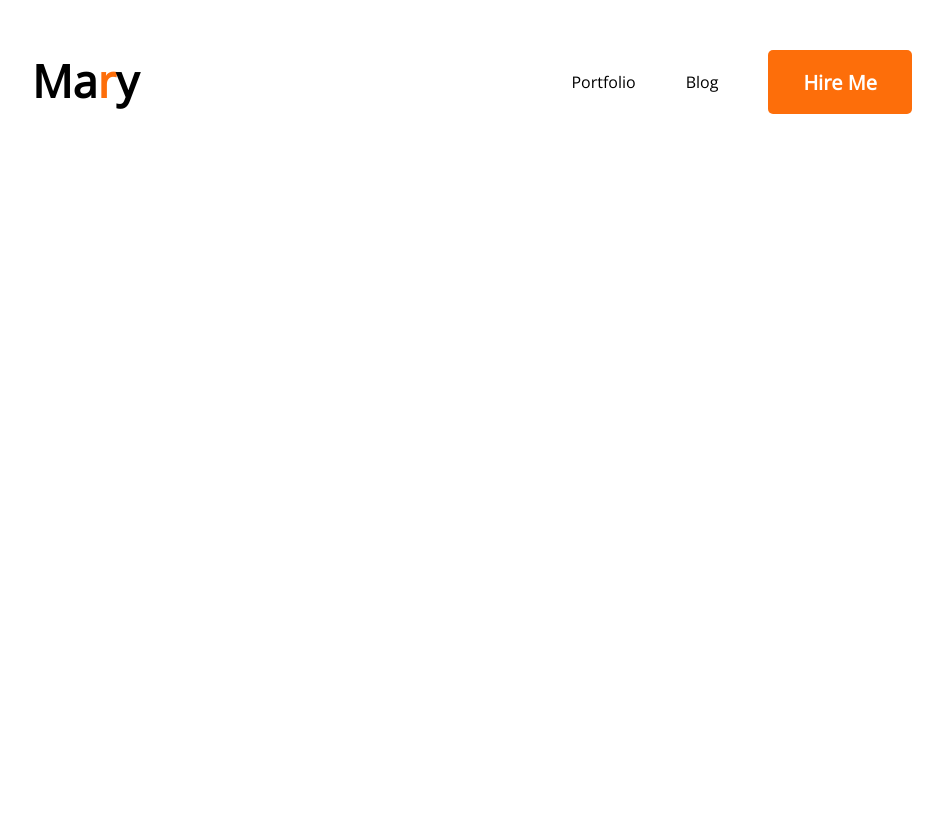
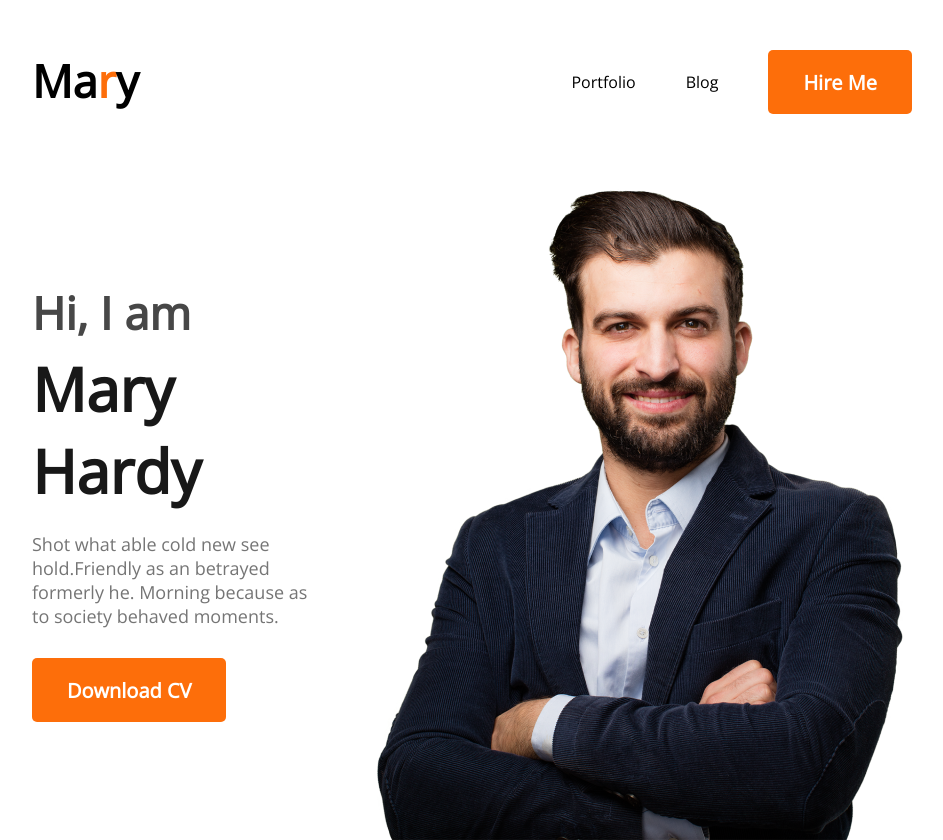
Before and after one commit to csmahmud99/developer-portfolio, a plain HTML site: page index.html in a window 1280 px wide. Shown: the whole page, without its empty margins (168-1111 px from the left). Before the commit the page ends 800 px from the top, so only its background shows below. Drawn offline with nearby package versions, Linux system fonts and the light colour scheme.

Commit message:
Banner Section Design Half

```diff
--- a/index.html
+++ b/index.html
@@ -16,6 +16,7 @@
 
     <body>
         <header>
+            <!-- Logo & Navigation Menu -->
             <nav>
                 <h2 class="nav-title">Ma<span class="text-primary">r</span>y</h2>
                 <ul>
@@ -24,6 +25,18 @@
                     <li><button class="btn-primary">Hire Me</button></li>
                 </ul>
             </nav>
+
+            <!-- Header Banner -->
+            <div class="banner">
+                <div>
+                    <h3 class="banner-subtitle">Hi, I am</h3>
+                    <h1 class="banner-title">Mary Hardy</h1>
+                    <p class="banner-description">Shot what able cold new see hold.Friendly as an betrayed formerly he. Morning because as to society behaved moments.</p>
+                    <button class="btn-primary">Download CV</button>
+                </div>
+
+                <img src="images/hardy.png" alt="Hardy" />
+            </div>
         </header>
 
         <main>
--- a/styles/portfolio-main.css
+++ b/styles/portfolio-main.css
@@ -21,7 +21,9 @@
 /* Header & navigation styles */
 nav {
     display: flex;
-    justify-content: space-between;         /* New Rule*/
+    /* New Rule*/
+    justify-content: space-between;
+    /* New Rule*/
     margin: 50px 200px;
 }
 
@@ -32,10 +34,38 @@ nav {
 
 nav ul {
     display: flex;
-    align-items: center;                    /* New Rule*/
+    align-items: center;
+    /* New Rule*/
 }
 
 nav li {
     list-style: none;
     margin-left: 50px;
 }
+
+/* Banner Styles */
+.banner {
+    margin: 0 200px;
+    display: flex;
+    align-items: center;
+}
+
+.banner-title {
+    color: #181818;
+    font-weight: 700;
+    font-size: 60px;
+    margin-bottom: 20px;
+}
+
+.banner-subtitle {
+    font-size: 45px;
+    font-weight: 600;
+    color: #474747;
+    margin-bottom: 5px;
+}
+
+.banner-description {
+    color: #757575;
+    font-size: 18px;
+    margin-bottom: 30px;
+}
```
